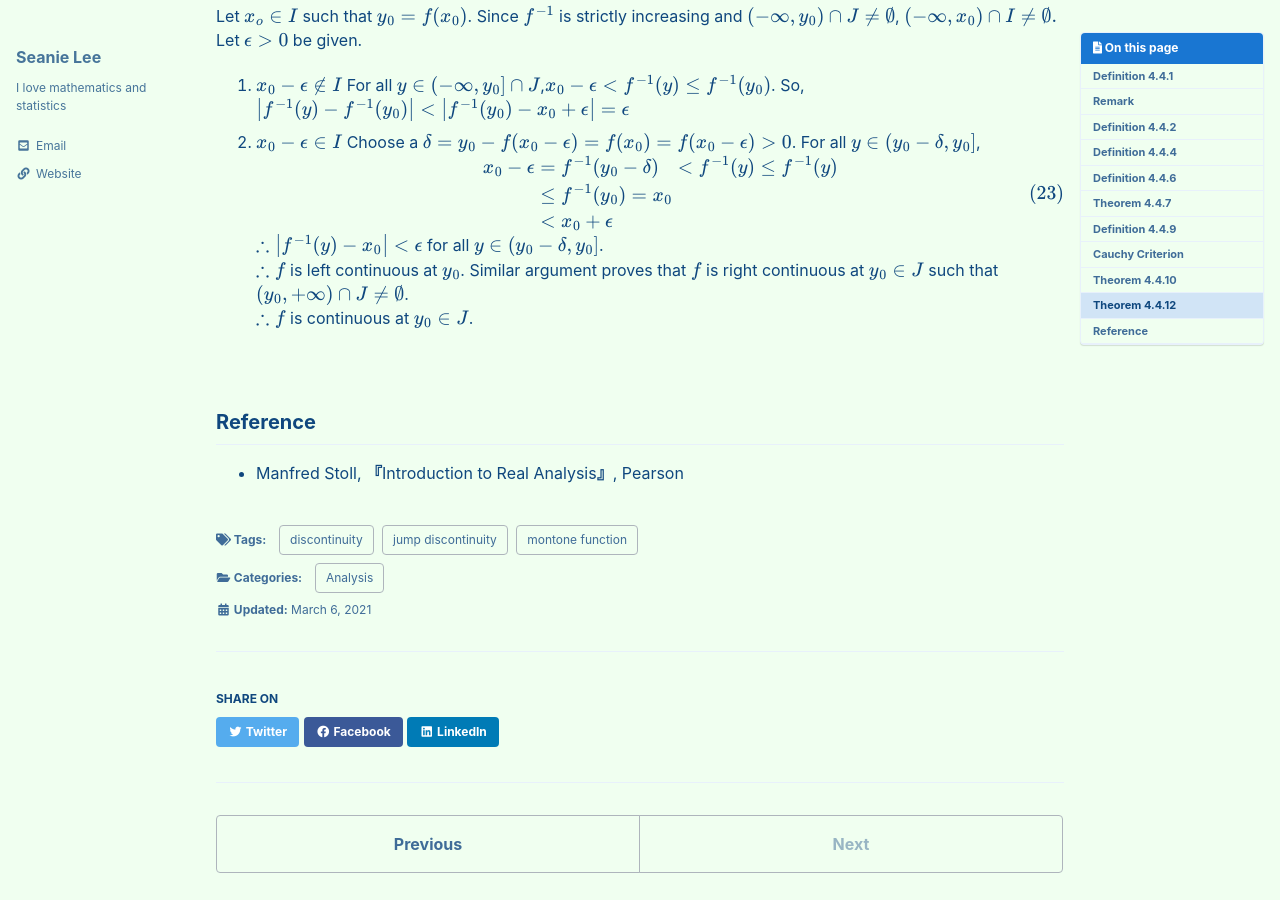
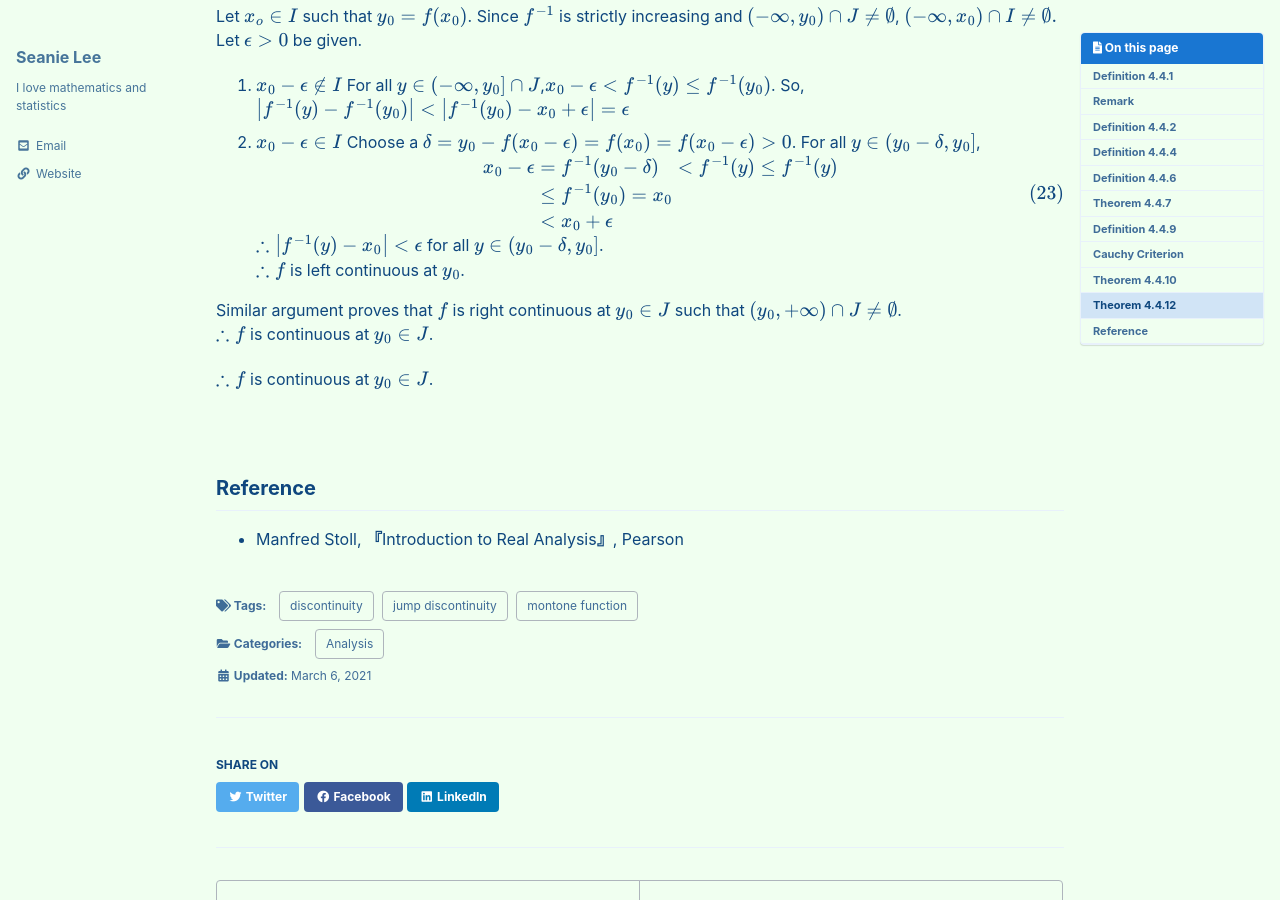
Before and after one commit to seanie12/blog, a Jekyll site: the page built from _posts/2021-03-06-monotone-discontinuity.md, in a window 1280 px wide and 900 px high, scrolled down 5790 px. Built offline with Jekyll 4.4.1, drawn with Linux system fonts in a browser that asks for light colours; cached includes are drawn as plain includes; formulas are drawn with MathJax 3.

Commit message:
Update 2021-03-06-monotone-discontinuity.md

```diff
--- a/_posts/2021-03-06-monotone-discontinuity.md
+++ b/_posts/2021-03-06-monotone-discontinuity.md
@@ -316,7 +316,10 @@ Let $x_o \in I$ such that $y_0 = f(x_0)$. Since $f^{-1}$ is strictly increasing
   \end{align}
   $$
   $\therefore \left|f^{-1}(y)  -x_0 \right| <\epsilon$ for all $y\in (y_0-\delta, y_0]$. <br /> $\therefore f$ is left continuous at $y_0$.
+
 Similar argument proves that $f$ is right continuous at $y_0\in J$ such that $(y_0, +\infty) \cap J\neq\emptyset$. <br /> $\therefore f$ is continuous at $y_0 \in J$.
+
+$\therefore f$ is continuous at $y_0\in J$.
 
 $$\tag*{$\square$}$$
 ## Reference
```
